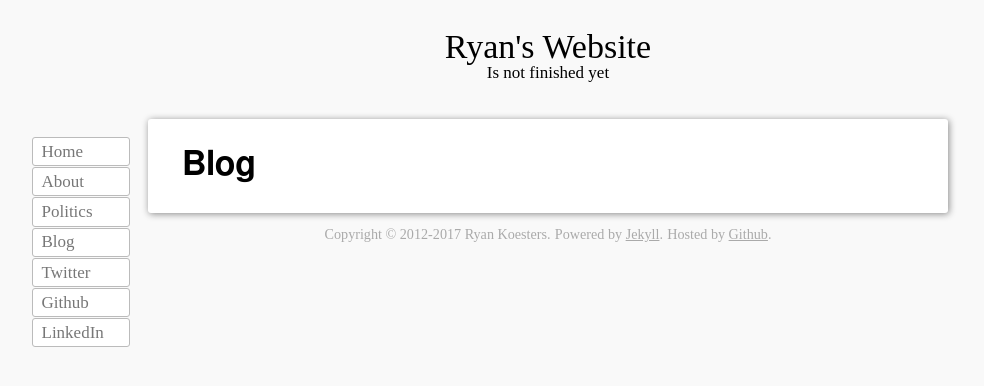
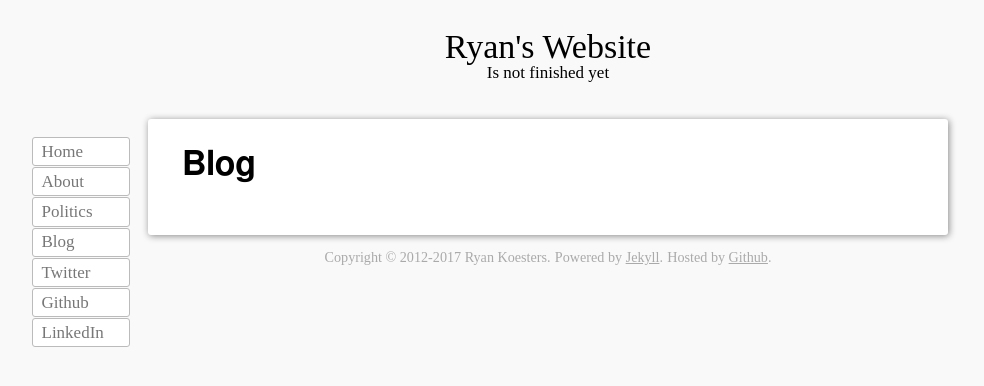
Before and after one commit to rkoesters/rkoesters.github.io, a Jekyll site: the page built from blog.html, in a window 1280 px wide. Shown: the top 386 px of the page, without its empty margins (92-1076 px from the left). Built offline with Jekyll 4.4.1, drawn with Linux system fonts in a browser that asks for light colours.

Commit message:
Fixed <header> and :last-child in #content.

```diff
--- a/css/main.css
+++ b/css/main.css
@@ -99,11 +99,11 @@
 	padding: 2em;
 }
 
-#content :first-child {
+#content > :first-child, #content > header > :first-child {
 	margin-top: 0;
 }
 
-#content :last-child {
+#content > :last-child {
 	margin-bottom: 0;
 }
 
```
